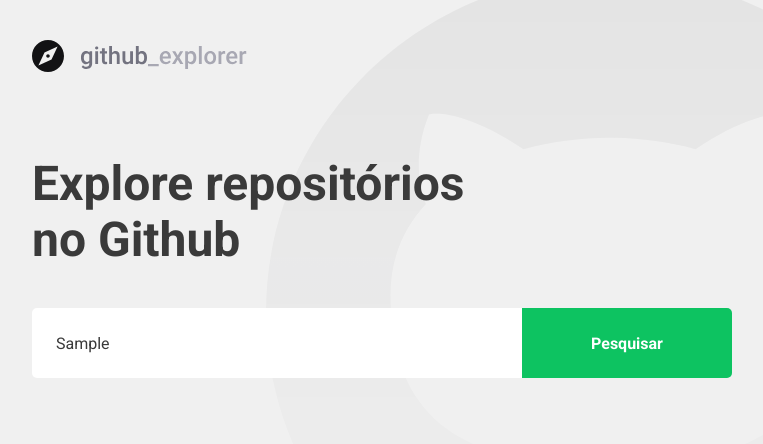
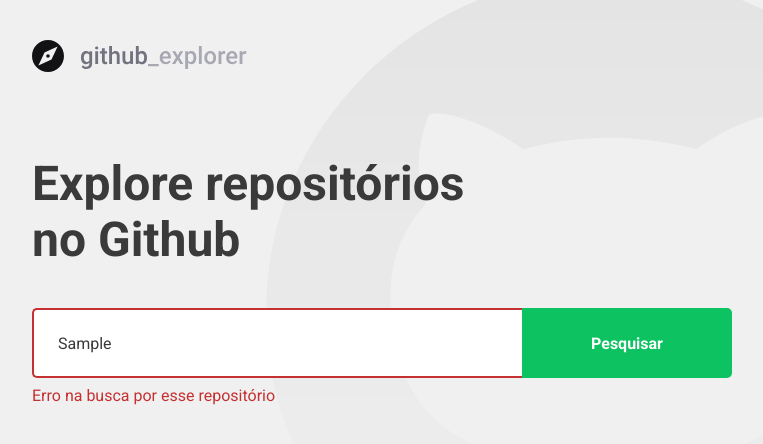
Before and after one commit to joaobenthin/github-explorer, a React (Create React App) app: page / in a window 1280 px wide. Both pictures are taken after typing "Sample" into the empty fields and a click on the button "Pesquisar". Shown: the top 444 px of the page, without its empty margins (148-911 px from the left). Built offline with nearby package versions, Linux system fonts and the light colour scheme; no server answers.

Commit message:
Lidando com erros

```diff
--- a/src/pages/Dashboard/index.tsx
+++ b/src/pages/Dashboard/index.tsx
@@ -4,7 +4,7 @@
 
 import logoImg from '../../assets/logo.svg';
 
-import { Title, Form, Repositories } from './styles';
+import { Title, Form, Error, Repositories } from './styles';
 
 interface Repository {
   full_name: string;
@@ -17,17 +17,28 @@
 
 const Dashboard: React.FC = () => {
   const [newRepo, setNewRepo] = useState('');
+  const [inputError, setInputError] = useState('');
   const [repositories, setRepositories] = useState<Repository[]>([]);
 
   async function handleAddRepository(event: FormEvent<HTMLFormElement>) {
     event.preventDefault();
 
-    const response = await api.get(`repos/${newRepo}`);
+    if (!newRepo) {
+      setInputError('Digite o autor/nome do repositório');
+      return;
+    }
 
-    const repository = response.data;
+    try {
+      const response = await api.get(`repos/${newRepo}`);
 
-    setRepositories([...repositories, repository]);
-    setNewRepo('');
+      const repository = response.data;
+
+      setRepositories([...repositories, repository]);
+      setNewRepo('');
+      setInputError('');
+    } catch (err) {
+      setInputError('Erro na busca por esse repositório');
+    }
   }
 
   return (
@@ -35,7 +46,7 @@
       <img src={logoImg} alt="Github Explorer" />
       <Title>Explore repositórios no Github</Title>
 
-      <Form onSubmit={handleAddRepository}>
+      <Form hasError={!!inputError} onSubmit={handleAddRepository}>
         <input
           value={newRepo}
           onChange={(event) => setNewRepo(event.target.value)}
@@ -43,6 +54,8 @@
         />
         <button type="submit">Pesquisar</button>
       </Form>
+
+      {inputError && <Error>{inputError}</Error>}
 
       <Repositories>
         {repositories.map((repository) => (
--- a/src/pages/Dashboard/styles.ts
+++ b/src/pages/Dashboard/styles.ts
@@ -1,5 +1,9 @@
-import styled from 'styled-components';
+import styled, { css } from 'styled-components';
 import { shade } from 'polished';
+
+interface FormProps {
+  hasError: boolean;
+}
 
 export const Title = styled.h1`
   font-size: 48px;
@@ -10,7 +14,7 @@
   margin-top: 80px;
 `;
 
-export const Form = styled.form`
+export const Form = styled.form<FormProps>`
   margin-top: 40px;
   max-width: 700px;
 
@@ -23,6 +27,14 @@
     border: 0;
     border-radius: 5px 0 0 5px;
     color: #3a3a3a;
+    border: 2px solid #fff;
+    border-right: 0;
+
+    ${(props) =>
+      props.hasError &&
+      css`
+        border-color: #c53030;
+      `}
 
     &::placeholder {
       color: #a8a8b3;
@@ -43,6 +55,12 @@
       background: ${shade(0.2, '#0dc361')};
     }
   }
+`;
+
+export const Error = styled.span`
+  display: block;
+  color: #c53030;
+  margin-top: 8px;
 `;
 
 export const Repositories = styled.div`
```
